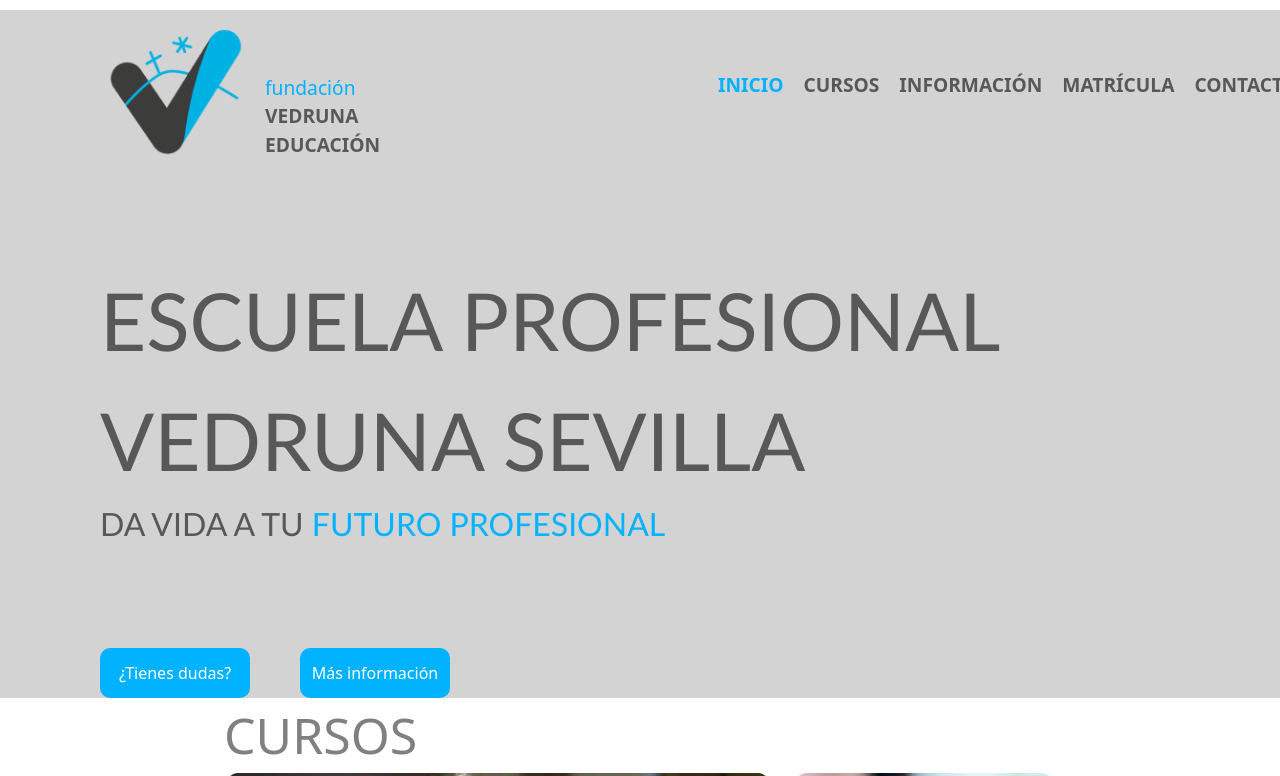
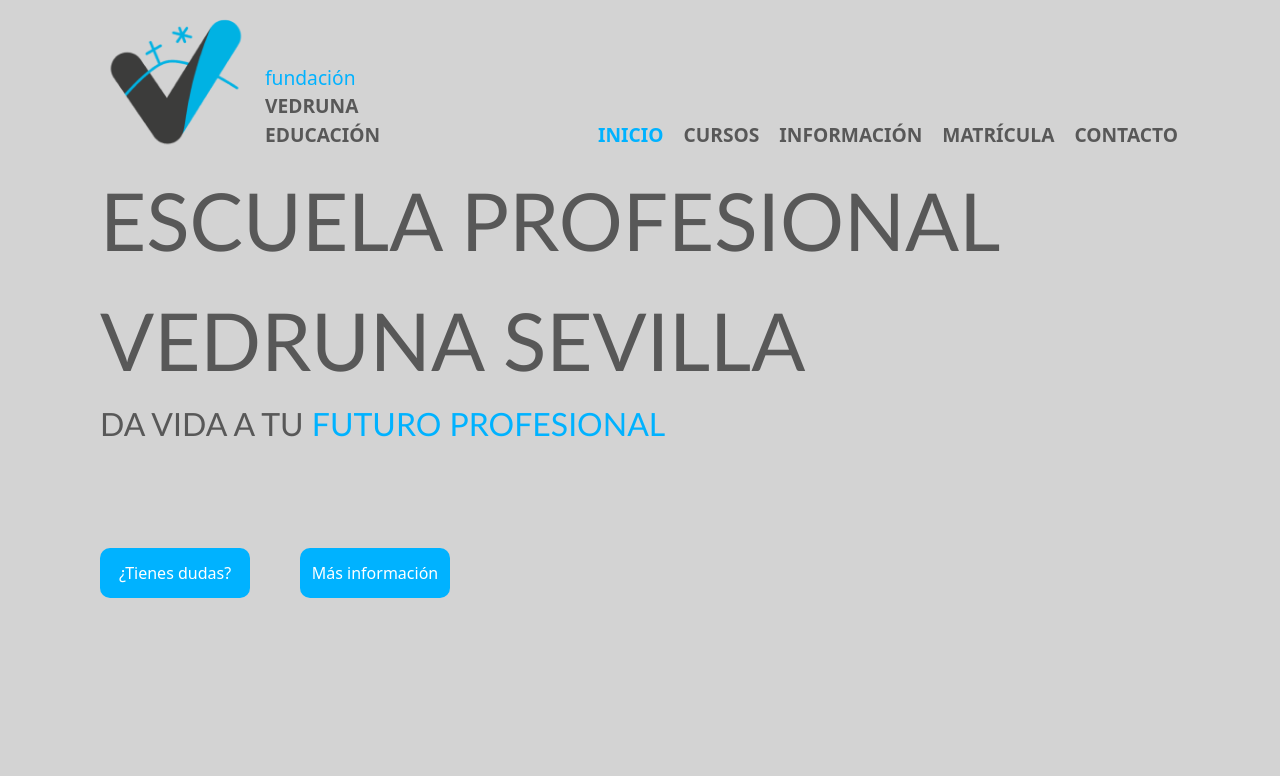
Before and after one commit to FernandoVB96/fernandovb96.github.io, a plain HTML site: page index.html in a window 1280 px wide. Shown: the top 776 px of the page. Drawn offline with nearby package versions, Linux system fonts and the light colour scheme.

Commit message:
clase viernes

```diff
--- a/flexBox.css
+++ b/flexBox.css
@@ -6,10 +6,8 @@
     {
         display: flex;
         justify-content: space-between;
-        align-items: center;
+        align-items: end;
         width: 60%;
-        margin-top: 10px;
-        margin-left: 100px;
     }
 .menu ul
     {
@@ -27,9 +25,15 @@
     {
         color: rgb(0, 178, 277);
     }
+.menu a:hover {
+    color: #00B2E3;
+    font-weight: bold;
+}
 .seccion_inicio
     {
         background-color: lightgray;
+        height: 100vh;
+        padding: 0 100px;
     }
 .logo
     {
@@ -45,11 +49,6 @@
 .logo p strong
     {
         color: rgb(88, 88, 88);
-    }
-.inicio
-    {
-        margin-left: 100px;
-        margin-top: 100px;
     }
 .inicio h1
     {
@@ -91,7 +90,7 @@
         height: 50px;
         width: 150px;
     }
-.seccion_cursos {
+.cursos {
     margin: 0 auto;
     height: 1500px;
     width: 65%;
@@ -99,13 +98,14 @@
     grid-template-columns: 1fr 1fr 1fr;
     gap: 20px;
 }
-.cursos {
+.seccion_cursos {
     margin: 0 auto;
     width: 65%;
 }
 .titulo_cursos {
     font-size: 50px;
     color: grey;
+    font-weight: bold;
 }
 .curso1 {
     width: 100%;
--- a/index.html
+++ b/index.html
@@ -26,8 +26,10 @@
         </div>
       </div>
       <div class="inicio">
+        <div class="titulo"></div>
           <h1>ESCUELA PROFESIONAL <br> VEDRUNA SEVILLA</h1>
           <h2>DA VIDA A TU <span>FUTURO PROFESIONAL</span></h2>
+        </div>
         <div class="botones">
             <button class="dudas">
                 <p>¿Tienes dudas?</p>
@@ -38,10 +40,10 @@
         </div>
       </div>
     </div>
-    <div class="cursos">
+    <div class="seccion_cursos">
       <p class="titulo_cursos">CURSOS</p>
     </div>
-    <div class="seccion_cursos">
+    <div class="cursos">
         <div class="curso1">
           <p class="titulo">TECNICO SUPERIOR EN DESARROLLO DE APLICACIONES MULTIPLATAFORMA</p>
         </div>
```
